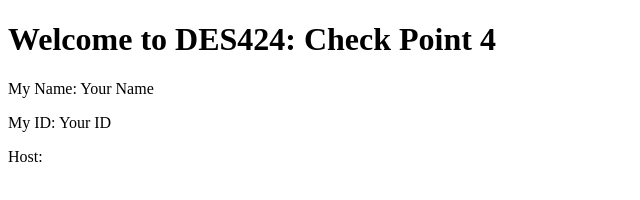
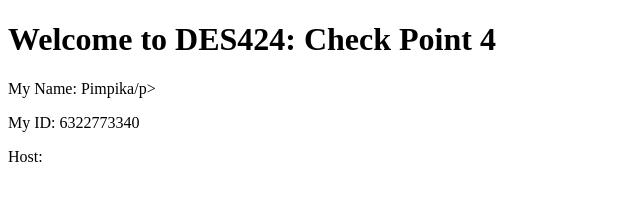
Before and after one commit to Raliciel/DES424_6322773340, a plain HTML site: page src/check4.html in a window 1280 px wide. Shown: the full height of the page, 0-640 px from the left. Drawn offline with Linux system fonts and the light colour scheme.

Commit message:
forgot to change name

```diff
--- a/src/check4.html
+++ b/src/check4.html
@@ -2,8 +2,8 @@
 <html>
     <body>
         <h1>Welcome to DES424: Check Point 4</h1>
-        <p>My Name: Your Name</p>
-        <p>My ID: Your ID</p>
+        <p>My Name: Pimpika/p>
+        <p>My ID: 6322773340</p>
         <p>Host: <MY_HOST></p>
     </body>
 </html>
```
